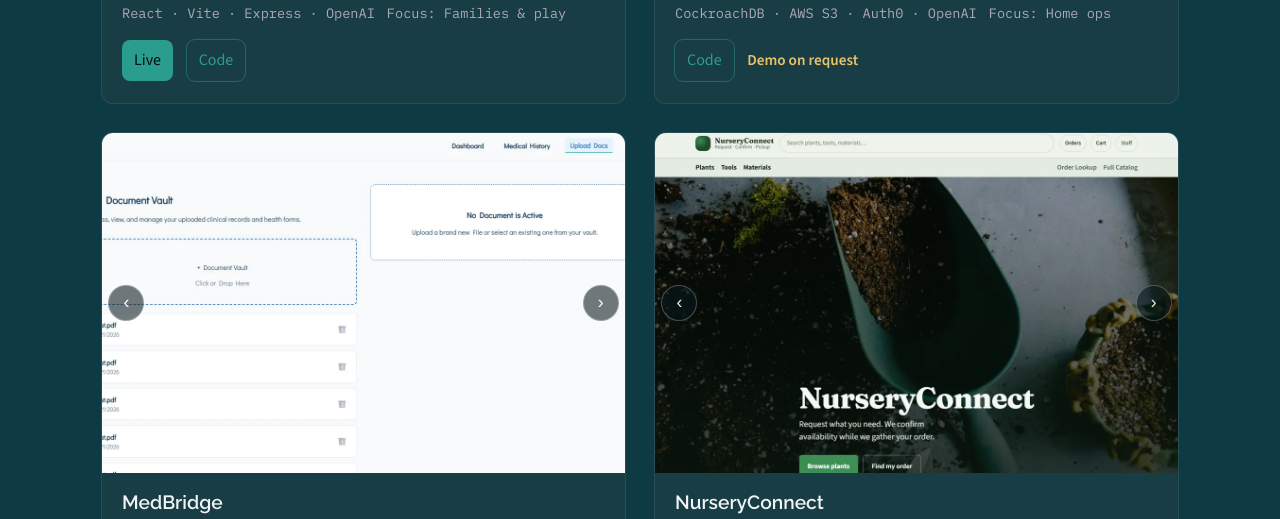
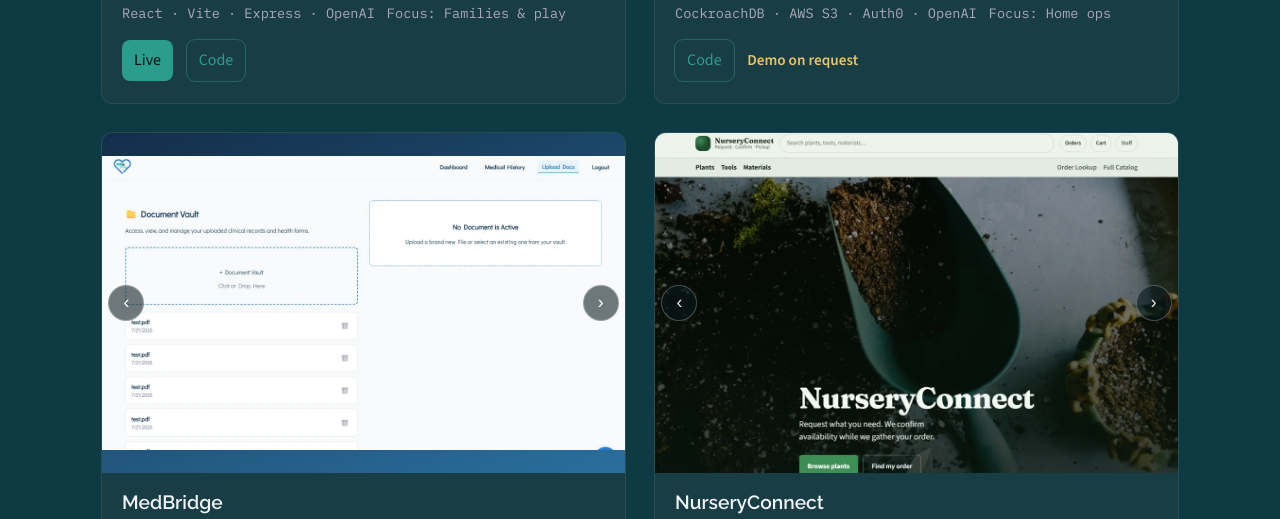
Before and after one commit to kylebabington/kylebabington.github.io, a plain HTML site: page index.html in a window 1280 px wide. Shown: the part 1376-1895 px from the top of the page. Drawn offline with nearby package versions, Linux system fonts and the light colour scheme.

Commit message:
Add object-fit and object-position styles for MedBridge project card images to enhance visual presentation.

```diff
--- a/css/personalPortfolio.css
+++ b/css/personalPortfolio.css
@@ -650,6 +650,11 @@
 }
 .project-card__media--medbridge {
   background: linear-gradient(160deg, #132e4a, #2a6f9d);
+}
+
+.project-card__media--medbridge img {
+  object-fit: contain;
+  object-position: center center;
 }
 
 .project-card__body {
```
